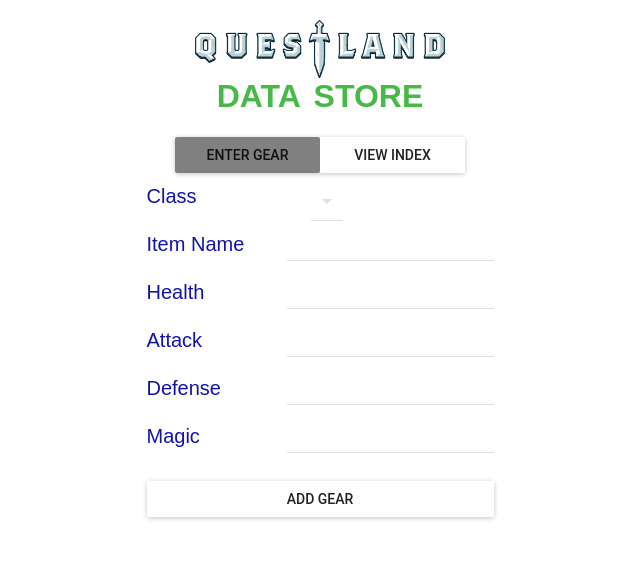
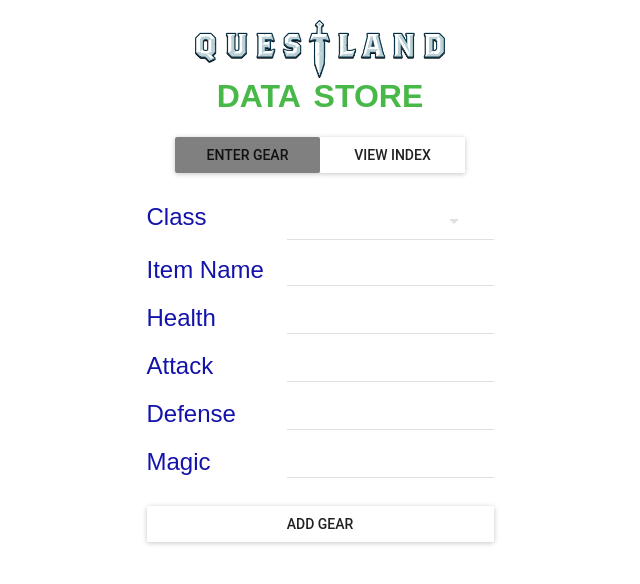
Before and after one commit to sshilal1/freefolk, a React (Create React App) app in the folder client/: page / in a window 1280 px wide. Shown: the top 584 px of the page, without its empty margins (320-960 px from the left). Built offline with nearby package versions, Linux system fonts and the light colour scheme; a web font is replaced by a local one.

Commit message:
more work on the style

```diff
--- a/client/src/App.css
+++ b/client/src/App.css
@@ -30,7 +30,7 @@
 
 .entry-label {
   padding-right: 20px;
-  font-size: 20px;
+  font-size: 24px;
   display: flex;
   justify-content: center;
   flex-direction: column;
@@ -40,4 +40,5 @@
 
 .entry-field {
   font-family: inherit;
+  font-size: 20px;
 }
--- a/client/src/components/EntryAdder.js
+++ b/client/src/components/EntryAdder.js
@@ -20,6 +20,7 @@ export default class EntryAdder extends React.Component {
 
 		this.handleInputChange = this.handleInputChange.bind(this);
 		this.handleSubmit = this.handleSubmit.bind(this);
+		this.handleChange = this.handleChange.bind(this);
 	}
 
 	handleInputChange(event) {
@@ -41,8 +42,8 @@ export default class EntryAdder extends React.Component {
 		console.log(this);
 	}
 
-	handleChange(event) {
-
+	handleChange(e,i,v) {
+		this.setState({ class: v})
 	}
 
 	render() {
@@ -55,18 +56,23 @@ export default class EntryAdder extends React.Component {
 		return (
 			<div className="f-row">
 				<form className="f-col" style={{maxWidth:"500px"}} onSubmit={this.handleSubmit}>
-					<div className="entry-row">
+					<div className="entry-row" style={{paddingTop:"20px",paddingBottom:"5px"}}>
 						<div className="entry-label"><div>Class</div></div>
-						<DropDownMenu value={this.state.value} onChange={this.handleChange}>
-							<MenuItem value={1} primaryText="Main Hand" />
-							<MenuItem value={2} primaryText="Off Hand" />
-							<MenuItem value={3} primaryText="Helmet" />
-							<MenuItem value={4} primaryText="Armor" />
-							<MenuItem value={5} primaryText="Gloves" />
-							<MenuItem value={6} primaryText="Boots" />
-							<MenuItem value={7} primaryText="Pendant" />
-							<MenuItem value={8} primaryText="Ring" />
-							<MenuItem value={9} primaryText="Talisman" />
+						<DropDownMenu
+						style={fieldstyle}
+						value={this.state.class}
+						onChange={this.handleChange}
+						underlineStyle={{margin:0}}
+						labelStyle={{paddingLeft:0}}>
+							<MenuItem value={"Main Hand"} primaryText="Main Hand" />
+							<MenuItem value={"Off Hand"} primaryText="Off Hand" />
+							<MenuItem value={"Helmet"} primaryText="Helmet" />
+							<MenuItem value={"Armor"} primaryText="Armor" />
+							<MenuItem value={"Gloves"} primaryText="Gloves" />
+							<MenuItem value={"Boots"} primaryText="Boots" />
+							<MenuItem value={"Pendant"} primaryText="Pendant" />
+							<MenuItem value={"Ring"} primaryText="Ring" />
+							<MenuItem value={"Talisman"} primaryText="Talisman" />
 						</DropDownMenu>
 					</div><div className="entry-row">
 						<div className="entry-label"><div>Item Name</div></div>
```
